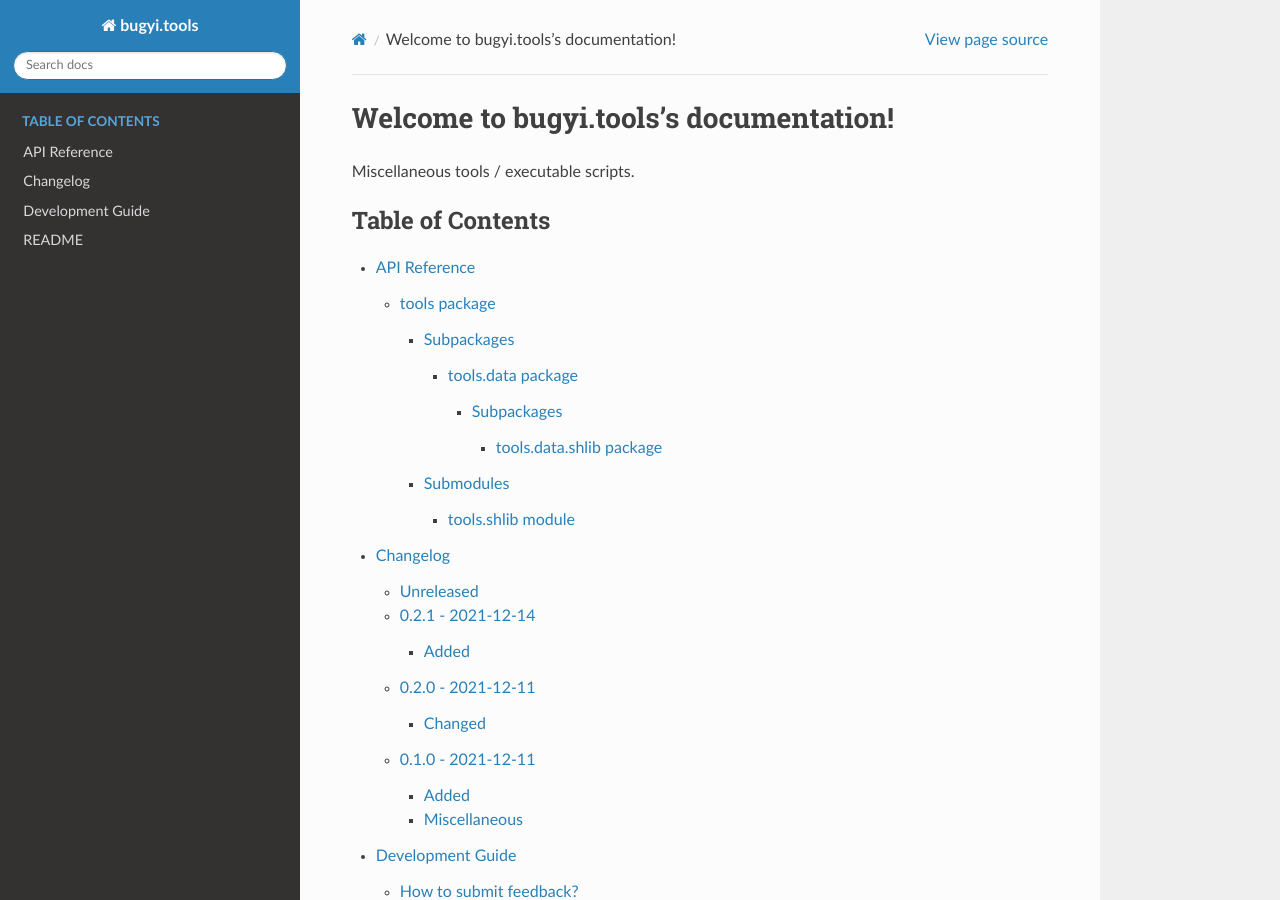
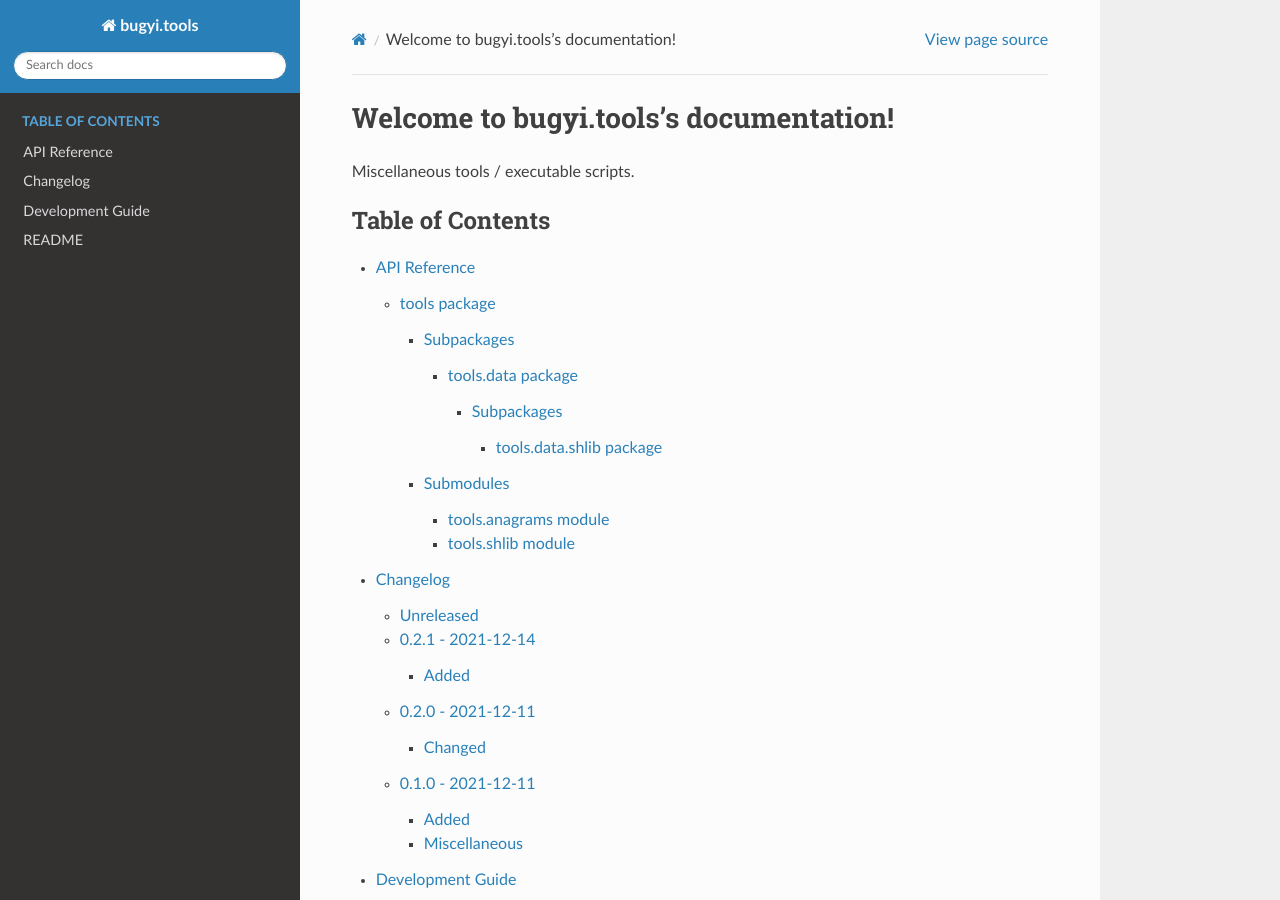
Before and after one commit to bbugyi200/python-tools, a Sphinx documentation site: the page built from docs/source/index.rst, in a window 1280 px wide and 900 px high. Built offline with Sphinx 7.4.7 and the Read the Docs theme 2.0.0, drawn with Linux system fonts in a browser that asks for light colours.

```diff
--- /dev/null
+++ b/docs/source/tools.anagrams.rst
@@ -0,0 +1,7 @@
+tools.anagrams module
+=====================
+
+.. automodule:: tools.anagrams
+   :members:
+   :undoc-members:
+   :show-inheritance:
--- a/docs/source/tools.rst
+++ b/docs/source/tools.rst
@@ -20,4 +20,5 @@ Submodules
 .. toctree::
    :maxdepth: 4
 
+   tools.anagrams
    tools.shlib
```
